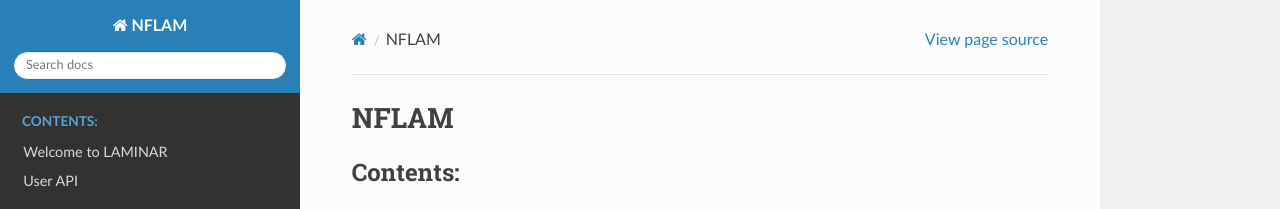
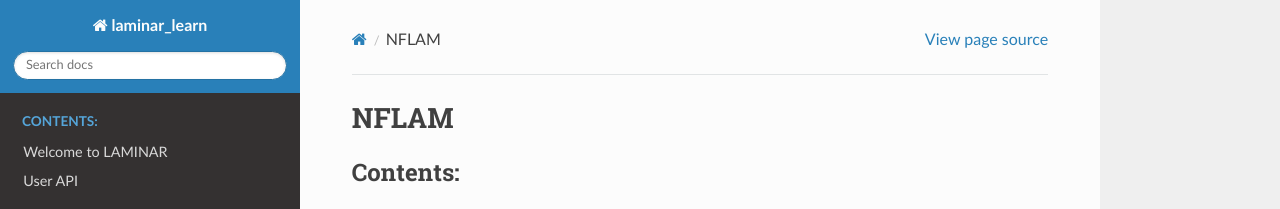
Before and after one commit to CKleiber/LAMINAR, a Sphinx documentation site: the page built from doc/index.rst, in a window 1280 px wide. Shown: the top 209 px of the page. Built offline with Sphinx 7.4.7 and the Read the Docs theme 2.0.0, drawn with Linux system fonts in a browser that asks for light colours; pages that are not in the unit, such as notebooks, are missing from menus.

Commit message:
Small changes

```diff
--- a/LAMINAR/__init__.py
+++ b/LAMINAR/__init__.py
@@ -1,6 +1,6 @@
-from .Flow import *
-from .utils import *
-from .LAMINAR import *
+#from .Flow import *
+#from .utils import *
+from .LAMINAR import LAMINAR
 
 
 from importlib import metadata
--- a/codecov.yml
+++ b/codecov.yml
@@ -1,6 +1,5 @@
 codecov:
   require_ci_to_pass: yes
-  token: c5ddf261-559e-4100-a5ac-00b362e627e4
 
 coverage:
   precision: 2
--- a/doc/api.rst
+++ b/doc/api.rst
@@ -5,5 +5,5 @@
 
 This is an example function:
 
-.. automodule:: NFLAM
+.. automodule:: LAMINAR
     :members:
--- a/doc/conf.py
+++ b/doc/conf.py
@@ -7,7 +7,7 @@
 
 # -- Project information -----------------------------------------------------
 
-project = 'NFLAM'
+project = 'laminar_learn'
 copyright = '2024, Christian Kleiber'
 author = 'Christian Kleiber'
 
```
